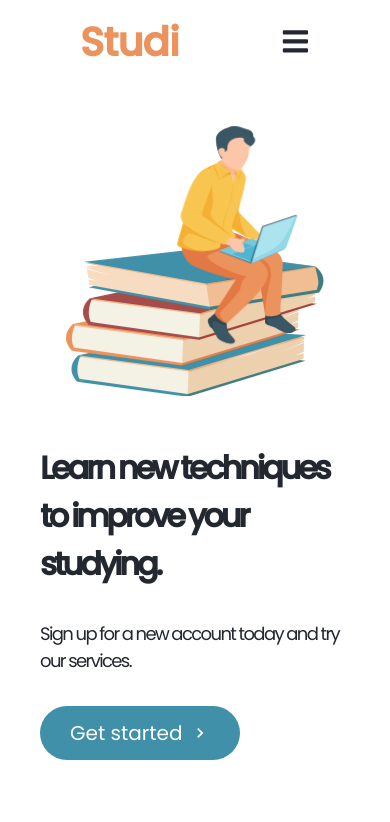
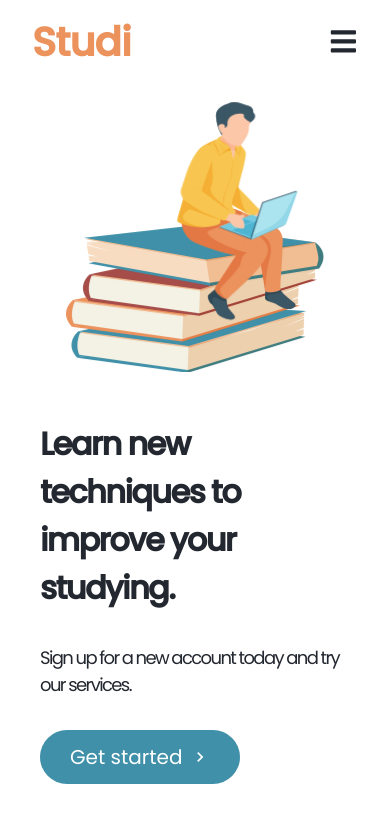
Before and after one commit to gxlpes/studi, a React (Create React App) app: page / in a window 390 px wide. Shown: the top 822 px of the page. Built offline with nearby package versions, Linux system fonts and the light colour scheme.

Commit message:
Mobile fix margin

```diff
--- a/src/components/HomeSection/HeroSectionStyles.js
+++ b/src/components/HomeSection/HeroSectionStyles.js
@@ -59,7 +59,9 @@ export const HeroH1 = styled.h1`
 
   @media screen and (max-width: 768px) {
     font-size: 40px;
+    letter-spacing: -0.1rem;
     line-height: 3rem;
+    width: 100%;
   }
 
   @media screen and (max-width: 480px) {
--- a/src/components/Navbar/NavbarStyles.js
+++ b/src/components/Navbar/NavbarStyles.js
@@ -4,6 +4,7 @@ import { Link as LinkScroll } from "react-scroll";
 
 export const Nav = styled.nav`
   height: 83px;
+  width: 100%;
   justify-content: center;
   display: flex;
   align-items: center;
@@ -20,10 +21,11 @@ export const Nav = styled.nav`
 export const NavbarContainer = styled.div`
   display: flex;
   justify-content: space-between;
+  align-items: center;
+  width: 100%;
   height: 83px;
-  width: 100%;
   z-index: 1;
-  padding: 0 5rem;
+  padding: 0 2rem;
   max-width: 1100px; ;
 `;
 
--- a/src/components/Sidebar/SidebarStyles.js
+++ b/src/components/Sidebar/SidebarStyles.js
@@ -19,12 +19,11 @@ export const SidebarContainer = styled.aside`
 `;
 
 export const CloseIcon = styled(FaTimes)`
-  transform: translate(-50%, 15%);
   font-size: 2rem;
   color: #ec925d;
   position: absolute;
   top: 1rem;
-  right: 1.8rem;
+  right: 1rem;
 `;
 
 export const Icon = styled.div`
```
